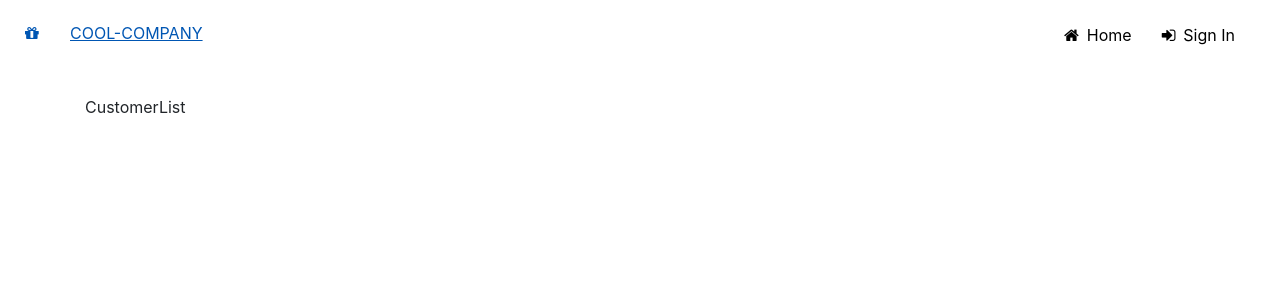
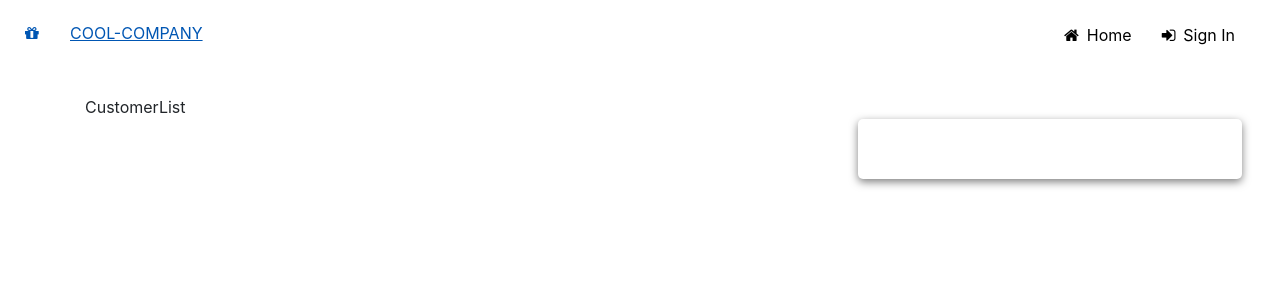
Before and after one commit to KaptenAlex/gruppuppgift_frontend, a React (Create React App) app: page /home in a window 1280 px wide. Shown: the top 300 px of the page. Built offline with nearby package versions, Linux system fonts and the light colour scheme; no server answers.

Commit message:
Added SignedInUser component with fetch request

```diff
--- /dev/null
+++ b/src/components/SignedInUser.jsx
@@ -0,0 +1,50 @@
+import React, { useState, useEffect } from 'react'
+import styled from 'styled-components';
+
+const StyledUserInformation = styled.div`
+    width 30%;
+    padding: 30px;
+    margin-left: auto;
+    margin-right: 3%;
+    border-radius: 5px;
+    box-shadow: rgba(0, 0, 0, 0.50) 0px 3px 8px;
+
+`;
+
+export default function SignedInUser() {
+
+    const [signedInUser, setSignedInUser] = useState(null)
+    const ROOT_URL = 'https://frebi.willandskill.eu/';
+    const ME_URL = `${ROOT_URL}api/v1/me`;
+
+    useEffect( () => {
+        fetchSignedInUser();
+    }, [])
+
+    function fetchSignedInUser() {
+        fetch(ME_URL, {
+            headers: {
+                'Authorization': `Bearer ${localStorage.getItem('token')}`
+            }
+        })
+            .then(res => res.json())
+            .then(data => {
+                console.log(data);
+                setSignedInUser(data);
+            })
+
+    }
+
+    return (
+        <StyledUserInformation>
+            {signedInUser && (
+                <>
+                    <h3 className="mb-3">User information</h3>
+                    <p>Email: <span>{signedInUser.email}</span></p>
+                    <p>Förnamn: <span>{signedInUser.firstName}</span></p>
+                    <p>Efternamn: <span>{signedInUser.lastName}</span></p>
+                </>
+            )}
+        </StyledUserInformation>
+    )
+}
--- a/src/pages/CustomerList.jsx
+++ b/src/pages/CustomerList.jsx
@@ -1,5 +1,11 @@
 import React from 'react';
+import SignedInUser from '../components/SignedInUser';
 
 export default function CustomerList() {
-  return <div className="container">CustomerList</div>;
+  return (
+    <>
+      <div className="container">CustomerList</div>
+      <SignedInUser />
+    </>
+  );
 }
```
